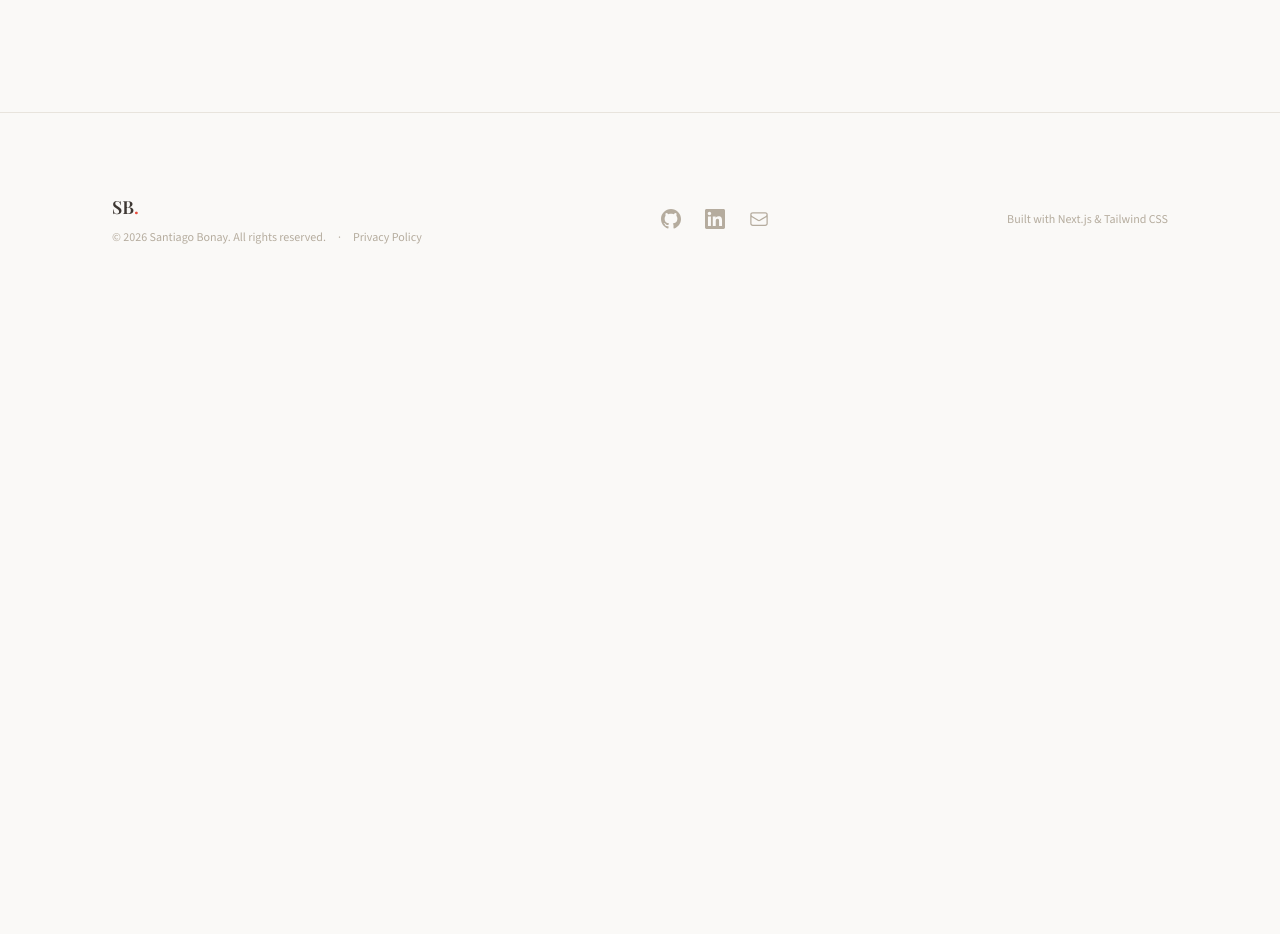
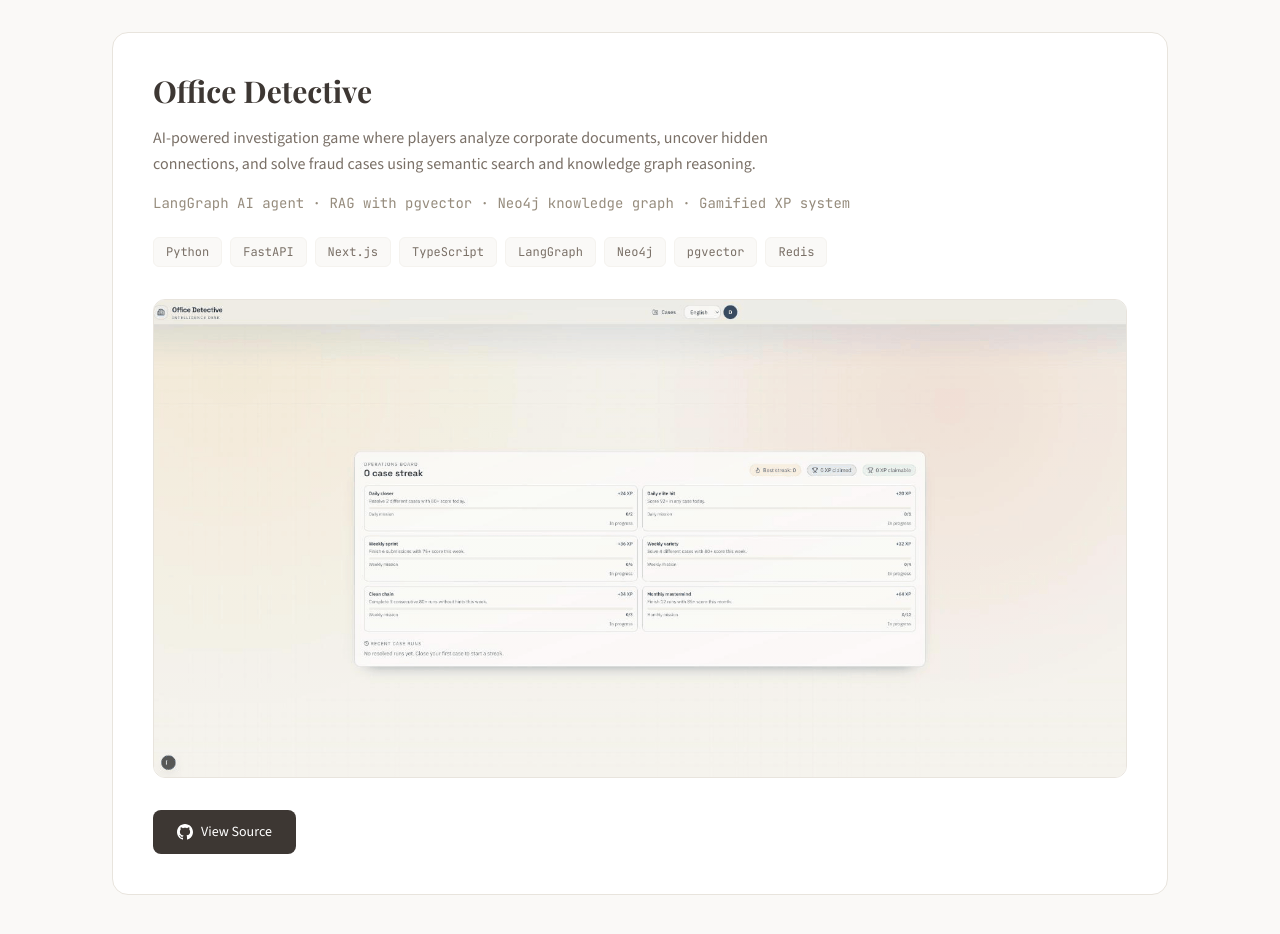
Before and after one commit to BonayLeites/bonay-santiago-portfolio, a Next.js app: page /en/projects in a window 1280 px wide. Shown: the part 1580-2514 px from the top of the page. Before the commit the page ends 1905 px from the top, so only its background shows below. Built offline with nearby package versions, Linux system fonts and the light colour scheme; no server answers; a web font is replaced by a local one.

Commit message:
feat: add Office Detective as second project in portfolio
Add Office Detective (AI investigation game) with translations in
3 locales, screenshot GIF, and GitHub link. Renders below CPM as
a non-featured project card.

```diff
--- a/messages/en.json
+++ b/messages/en.json
@@ -58,6 +58,11 @@
       "title": "CPM Agent Accelerator",
       "description": "Multi-agent AI platform for Corporate Performance Management. Automated consolidation review and performance analysis with real-time workflow orchestration, DAG execution, and executive narrative generation.",
       "highlights": "9 specialized AI agents · Real-time SSE streaming · 3 languages (EN/ES/JA)"
+    },
+    "detective": {
+      "title": "Office Detective",
+      "description": "AI-powered investigation game where players analyze corporate documents, uncover hidden connections, and solve fraud cases using semantic search and knowledge graph reasoning.",
+      "highlights": "LangGraph AI agent · RAG with pgvector · Neo4j knowledge graph · Gamified XP system"
     }
   },
   "contact": {
--- a/messages/es.json
+++ b/messages/es.json
@@ -58,6 +58,11 @@
       "title": "CPM Agent Accelerator",
       "description": "Plataforma multi-agente de IA para gestión del rendimiento corporativo. Revisión de consolidación automatizada y análisis de rendimiento con orquestación de workflows en tiempo real, ejecución DAG y generación de narrativas ejecutivas.",
       "highlights": "9 agentes IA especializados · Streaming SSE en tiempo real · 3 idiomas (EN/ES/JA)"
+    },
+    "detective": {
+      "title": "Office Detective",
+      "description": "Juego de investigación con IA donde los jugadores analizan documentos corporativos, descubren conexiones ocultas y resuelven casos de fraude usando búsqueda semántica y razonamiento con grafos de conocimiento.",
+      "highlights": "Agente IA con LangGraph · RAG con pgvector · Grafo de conocimiento Neo4j · Sistema gamificado de XP"
     }
   },
   "contact": {
--- a/messages/ja.json
+++ b/messages/ja.json
@@ -58,6 +58,11 @@
       "title": "CPM Agent Accelerator",
       "description": "企業業績管理のためのマルチエージェントAIプラットフォーム。リアルタイムワークフローオーケストレーション、DAG実行、エグゼクティブナラティブ生成による自動連結レビューと業績分析。",
       "highlights": "9つの専門AIエージェント · リアルタイムSSEストリーミング · 3言語対応（EN/ES/JA）"
+    },
+    "detective": {
+      "title": "Office Detective",
+      "description": "企業文書を分析し、隠れたつながりを発見し、セマンティック検索とナレッジグラフ推論を使用して不正事件を解決するAI搭載の調査ゲーム。",
+      "highlights": "LangGraph AIエージェント · pgvectorによるRAG · Neo4jナレッジグラフ · ゲーミフィケーションXPシステム"
     }
   },
   "contact": {
--- a/src/app/[locale]/projects/page.tsx
+++ b/src/app/[locale]/projects/page.tsx
@@ -36,6 +36,22 @@ const projects: Project[] = [
     featured: true,
     liveDemo: true,
     githubUrl: "https://github.com/BonayLeites/agentic-cpm",
+  },
+  {
+    titleKey: "detective.title",
+    descriptionKey: "detective.description",
+    highlightsKey: "detective.highlights",
+    tags: [
+      "Python",
+      "FastAPI",
+      "Next.js",
+      "TypeScript",
+      "LangGraph",
+      "Neo4j",
+      "pgvector",
+      "Redis",
+    ],
+    githubUrl: "https://github.com/BonayLeites/office_detective",
   },
 ];
 
@@ -86,7 +102,7 @@ export default function ProjectsPage() {
                   project.featured ? "" : ""
                 }`}
               >
-                {project.featured && (
+                {project.featured ? (
                   <div className="relative bg-white rounded-2xl border border-stone-200 overflow-hidden hover:border-stone-300 transition-colors">
                     {/* Header con badges */}
                     <div className="p-8 md:p-10">
@@ -263,6 +279,67 @@ export default function ProjectsPage() {
                       </div>
                     </div>
                   </div>
+                ) : (
+                  <div className="relative bg-white rounded-2xl border border-stone-200 overflow-hidden hover:border-stone-300 transition-colors">
+                    <div className="p-8 md:p-10">
+                      <h2 className="font-display text-2xl md:text-3xl font-bold text-stone-900 mb-4">
+                        {title}
+                      </h2>
+
+                      <p className="text-stone-600 leading-relaxed max-w-2xl mb-4">
+                        {description}
+                      </p>
+
+                      {highlights && (
+                        <p className="text-sm text-stone-500 font-mono mb-6">
+                          {highlights}
+                        </p>
+                      )}
+
+                      <div className="flex flex-wrap gap-2 mb-8">
+                        {project.tags.map((tag) => (
+                          <span
+                            key={tag}
+                            className="text-xs font-mono px-3 py-1.5 bg-stone-50 text-stone-600 rounded-md border border-stone-100"
+                          >
+                            {tag}
+                          </span>
+                        ))}
+                      </div>
+
+                      <div className="relative rounded-xl overflow-hidden border border-stone-200 mb-8">
+                        <Image
+                          src="/images/office-detective-demo.gif"
+                          alt="Office Detective — AI-powered corporate fraud investigation game"
+                          width={1583}
+                          height={777}
+                          className="w-full h-auto"
+                          unoptimized
+                        />
+                        <div className="absolute inset-0 bg-gradient-to-t from-white/20 to-transparent pointer-events-none" />
+                      </div>
+
+                      <div className="flex flex-wrap gap-4">
+                        {project.githubUrl && (
+                          <a
+                            href={project.githubUrl}
+                            target="_blank"
+                            rel="noopener noreferrer"
+                            className="inline-flex items-center gap-2 px-6 py-3 bg-stone-900 text-white text-sm font-medium rounded-lg hover:bg-stone-800 transition-colors"
+                          >
+                            <svg
+                              className="w-4 h-4"
+                              fill="currentColor"
+                              viewBox="0 0 24 24"
+                            >
+                              <path d="M12 0c-6.626 0-12 5.373-12 12 0 5.302 3.438 9.8 8.207 11.387.599.111.793-.261.793-.577v-2.234c-3.338.726-4.033-1.416-4.033-1.416-.546-1.387-1.333-1.756-1.333-1.756-1.089-.745.083-.729.083-.729 1.205.084 1.839 1.237 1.839 1.237 1.07 1.834 2.807 1.304 3.492.997.107-.775.418-1.305.762-1.604-2.665-.305-5.467-1.334-5.467-5.931 0-1.311.469-2.381 1.236-3.221-.124-.303-.535-1.524.117-3.176 0 0 1.008-.322 3.301 1.23.957-.266 1.983-.399 3.003-.404 1.02.005 2.047.138 3.006.404 2.291-1.552 3.297-1.23 3.297-1.23.653 1.653.242 2.874.118 3.176.77.84 1.235 1.911 1.235 3.221 0 4.609-2.807 5.624-5.479 5.921.43.372.823 1.102.823 2.222v3.293c0 .319.192.694.801.576 4.765-1.589 8.199-6.086 8.199-11.386 0-6.627-5.373-12-12-12z" />
+                            </svg>
+                            {t("viewCode")}
+                          </a>
+                        )}
+                      </div>
+                    </div>
+                  </div>
                 )}
               </motion.article>
             );
```
Also changed, not shown: public/images/office-detective-demo.gif (added).
